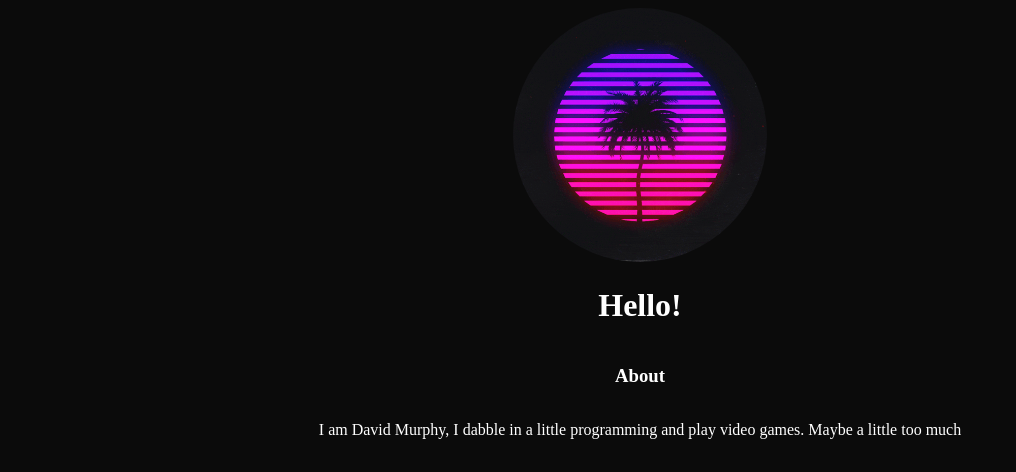
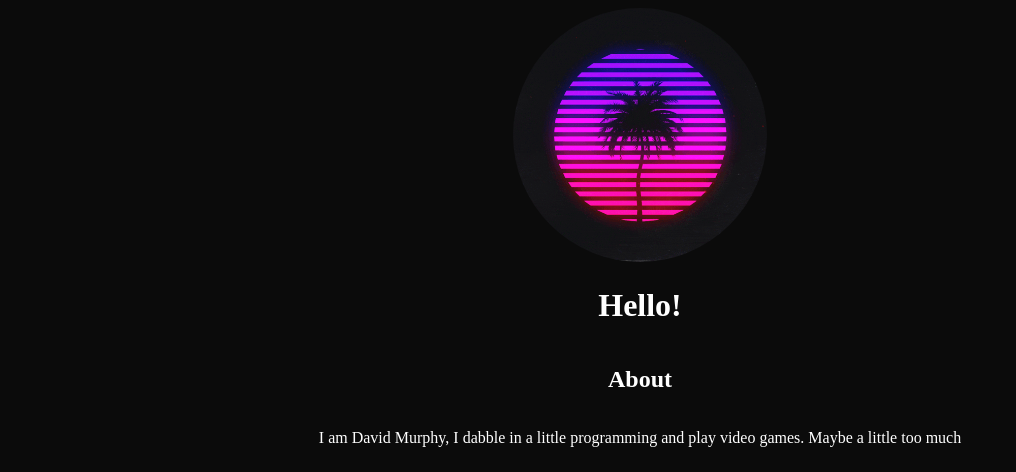
Before and after one commit to dm-lemon/dm-lemon.github.io, a plain HTML site: page index.html in a window 1280 px wide. Shown: the top 472 px of the page, without its empty margins (0-1016 px from the left). Drawn offline with Linux system fonts and the light colour scheme.

Commit message:
Update index.html

```diff
--- a/index.html
+++ b/index.html
@@ -8,7 +8,7 @@
   <body>
     <a href="https://discord.gg/amYG4Tbe"><img src="media/download.gif" class="pfp"/></a>
     <h1>Hello!</h1>
-    <h3>About</h3>
+    <h2>About</h3>
     <p>I am David Murphy, I dabble in a little programming and play video games. Maybe a little too much</p>
     <h2>Music reccomandations:</h2>
     <div class="music">
```
